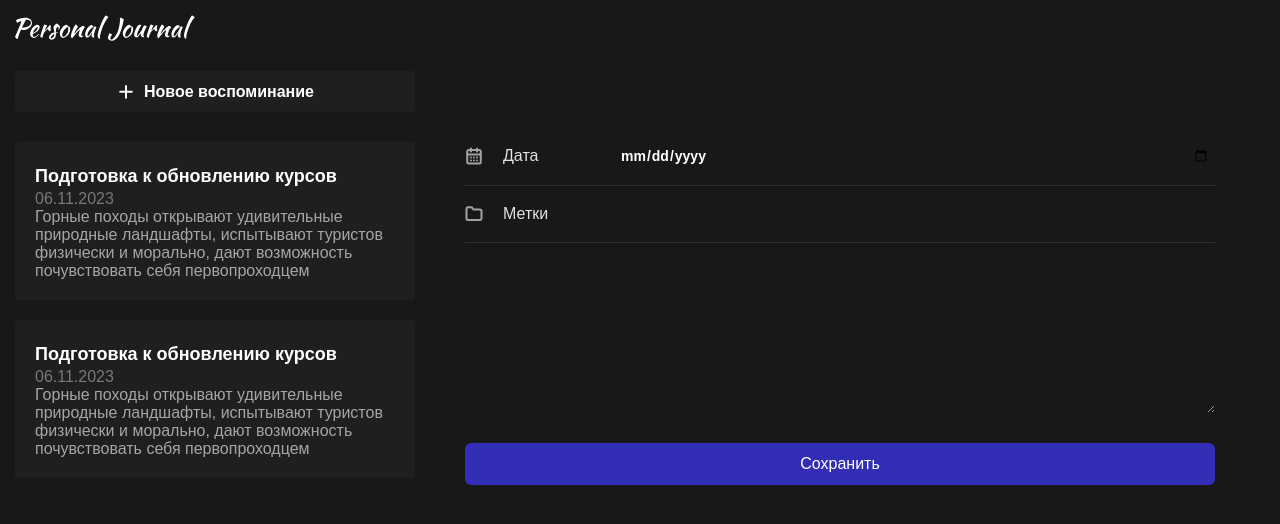
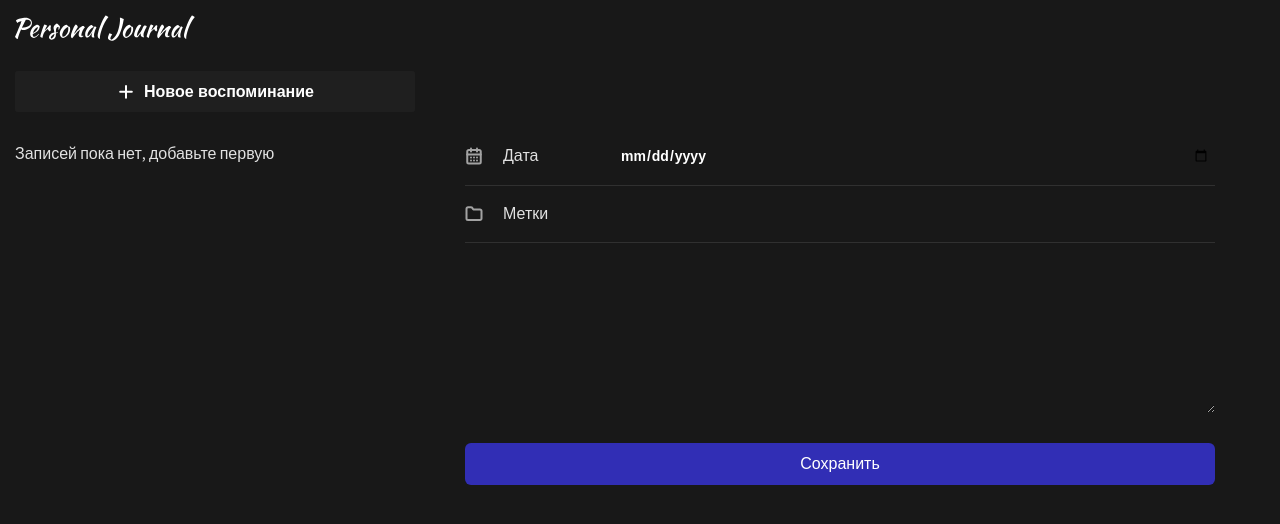
Before and after one commit to vitaliygalata1986/react-notes, a React (Vite) app: page / in a window 1280 px wide. Shown: the top 524 px of the page. Built offline with nearby package versions, Linux system fonts and the light colour scheme.

Commit message:
useEffect

```diff
--- a/src/App.jsx
+++ b/src/App.jsx
@@ -6,24 +6,21 @@ import JournalForm from './components/JournalForm/JournalForm';
 import LeftPanel from './layouts/LeftPanel/LeftPanel';
 import Body from './layouts/Body/Body';
 import { useState } from 'react';
-
-const INITIAL_DATA = [
-  {
-    id: 1,
-    title: 'Подготовка к обновлению курсов',
-    date: new Date(),
-    text: 'Горные походы открывают удивительные природные ландшафты, испытывают туристов физически и морально, дают возможность почувствовать себя первопроходцем',
-  },
-  {
-    id: 2,
-    title: 'Подготовка к обновлению курсов',
-    date: new Date(),
-    text: 'Горные походы открывают удивительные природные ландшафты, испытывают туристов физически и морально, дают возможность почувствовать себя первопроходцем',
-  },
-];
+import { useEffect } from 'react';
 
 function App() {
-  const [items, setItems] = useState(INITIAL_DATA);
+  const [items, setItems] = useState([]);
+  useEffect(() => {
+    const data = JSON.parse(localStorage.getItem('data'));
+    if (data) {
+      const dataNew = data.map((item) => ({
+        ...item,
+        date: new Date(item.date), // нам нужно преобразовать в такой вид: Fri Mar 03 2023 00:00:00 GMT+0200 (Eastern European Standard Time)
+      }));
+      setItems(dataNew);
+    }
+  }, []); // пустой массив - означает, что эта функция только один раз отработает
+
   const addItem = (item) => {
     setItems((oldItems) => [
       ...oldItems,
```
